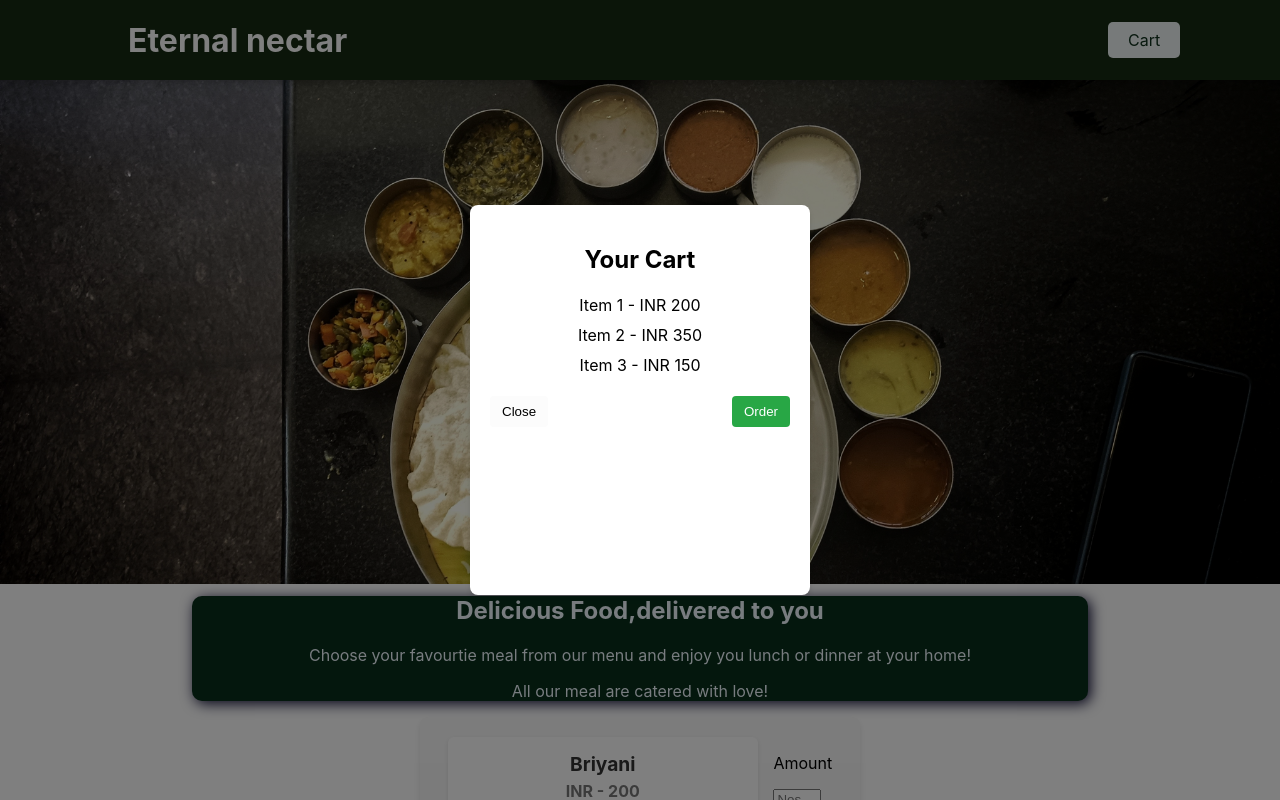
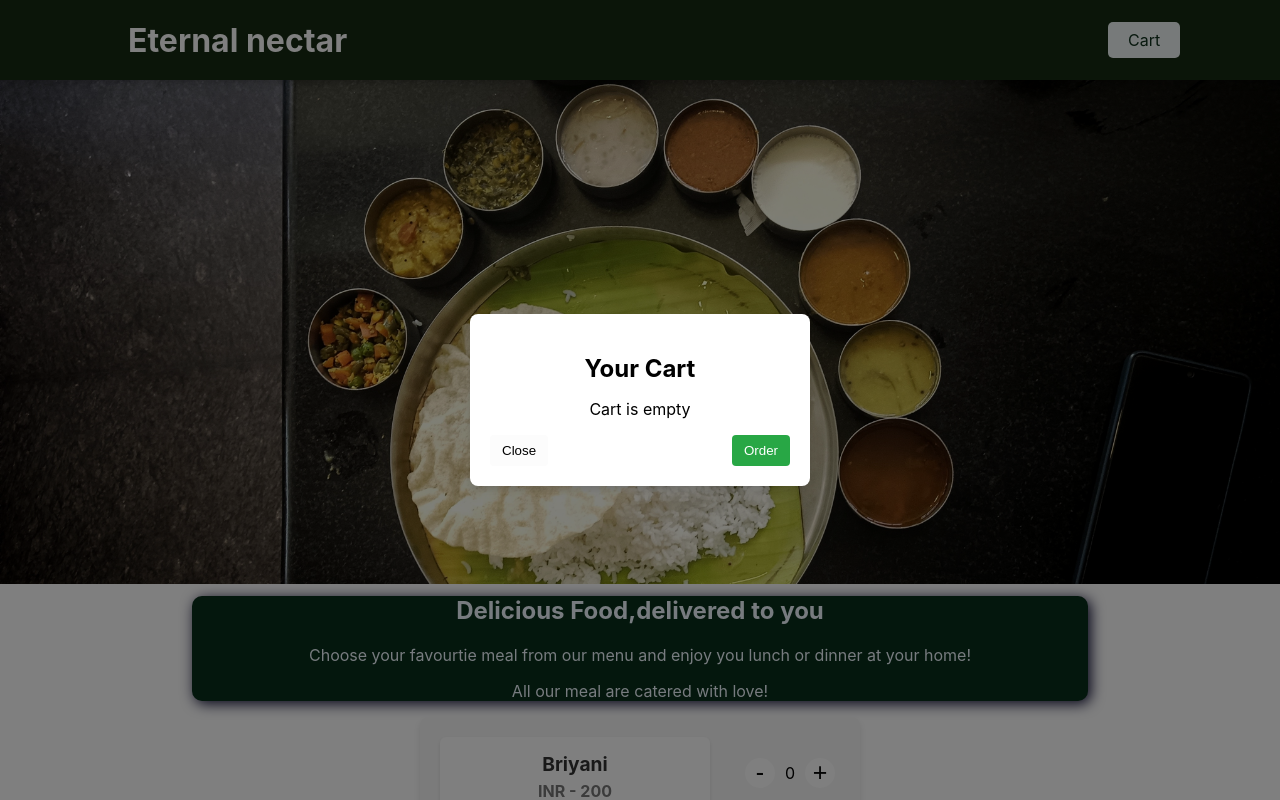
Before and after one commit to sabareesanrajkumar/restaurant-website, a React (Create React App) app in the folder restaurant-website/: page / in a window 1280 px wide. Both pictures are taken after a click on the button "Cart". Shown: the top 800 px of the page. Built offline with nearby package versions, Linux system fonts and the light colour scheme.

Commit message:
cart items rendering from user actions

```diff
--- a/restaurant-website/src/App.js
+++ b/restaurant-website/src/App.js
@@ -6,12 +6,48 @@ import Menu from './components/Menu/Menu';
 import Cart from './components/Cart/Cart';
 
 function App() {
+  const [cartItems, setCartItems] = useState([]);
+
+  const addToCart = (item) => {
+    setCartItems((prevCart) => {
+      const existingItem = prevCart.find(
+        (cartItem) => cartItem.title === item.title
+      );
+
+      if (existingItem) {
+        return prevCart.map((cartItem) =>
+          cartItem.title === item.title
+            ? { ...cartItem, quantity: cartItem.quantity + 1 }
+            : cartItem
+        );
+      } else {
+        return [...prevCart, { ...item, quantity: 1 }];
+      }
+    });
+  };
+
+  const removeFromCart = (item) => {
+    setCartItems((prevCart) => {
+      return prevCart
+        .map((cartItem) =>
+          cartItem.title === item.title
+            ? { ...cartItem, quantity: cartItem.quantity - 1 }
+            : cartItem
+        )
+        .filter((cartItem) => cartItem.quantity > 0);
+    });
+  };
+
   return (
     <div className="App">
       <Header />
-      <Cart />
+      <Cart cartItems={cartItems} />
       <Meals />
-      <Menu />
+      <Menu
+        addToCart={addToCart}
+        removeFromCart={removeFromCart}
+        cartItems={cartItems}
+      />
     </div>
   );
 }
--- a/restaurant-website/src/components/Cart/Cart.css
+++ b/restaurant-website/src/components/Cart/Cart.css
@@ -17,7 +17,6 @@
     border-radius: 8px;
     box-shadow: 0 4px 6px rgba(0, 0, 0, 0.1);
     width: 300px;
-    height: 350px;
     text-align: center;
   }
 
--- a/restaurant-website/src/components/Cart/Cart.jsx
+++ b/restaurant-website/src/components/Cart/Cart.jsx
@@ -3,7 +3,7 @@ import ReactDOM from 'react-dom';
 import './Cart.css';
 import eventEmitter from '../EventEmitter/EventEmitter';
 
-const Cart = () => {
+const Cart = ({ cartItems }) => {
   const [isOpen, setIsOpen] = useState(false);
 
   useEffect(() => {
@@ -21,11 +21,18 @@ const Cart = () => {
     <div className="cart-overlay">
       <div className="cart-modal">
         <h2>Your Cart</h2>
-        <ul>
-          <li>Item 1 - INR 200</li>
-          <li>Item 2 - INR 350</li>
-          <li>Item 3 - INR 150</li>
-        </ul>
+        {cartItems.length === 0 ? (
+          <p>Cart is empty</p>
+        ) : (
+          <ul>
+            {cartItems.map((item, index) => (
+              <li key={index}>
+                {item.title} - INR{item.price} x {item.quantity} = INR
+                {item.price * item.quantity}
+              </li>
+            ))}
+          </ul>
+        )}
         <div className="cart-actions">
           <button onClick={() => eventEmitter.emit('toggleCart')}>Close</button>
           <button>Order</button>
--- a/restaurant-website/src/components/Meals/MealItems/MealItemForm.css
+++ /dev/null
@@ -1,18 +0,0 @@
-.meals-form{
-    display: flex;
-    flex-direction: column;
-}
-
-.meals-form button{
-    all:unset;
-}
-
-.meals-form input{
- width:40px;
-}
-
-
-.meals-form button:hover{
-    color: rgb(15, 44, 26);
-    background-color: azure;
-}
--- a/restaurant-website/src/components/Meals/MealItems/MealItemForm.jsx
+++ /dev/null
@@ -1,16 +0,0 @@
-import React from 'react';
-import './MealItemForm.css';
-
-const mealItemForm = () => {
-  return (
-    <div>
-      <form className="meals-form">
-        <p>Amount</p>
-        <input placeholder="Nos." type="number" />
-        <button>Add</button>
-      </form>
-    </div>
-  );
-};
-
-export default mealItemForm;
--- /dev/null
+++ b/restaurant-website/src/components/Menu/MealItems/MealItemForm.css
@@ -0,0 +1,40 @@
+.meals-form{
+    margin-top: 10px;
+    display: flex;
+    width:100px;
+    display: flex;
+    align-items: center;
+    justify-content: space-around;
+}
+
+.meals-form button{
+  background-color: #ffffff;
+  color: rgb(9, 9, 9);
+  border: none;
+  border-radius: 50%;
+  width: 30px;
+  height: 30px;
+  font-size: 25px;
+  cursor: pointer;
+  transition: background-color 0.3s ease-in-out, transform 0.2s ease-in-out;
+  display: flex;
+  align-items: center;
+  justify-content: space-around;
+
+}
+
+.meals-form input{
+ width:40px;
+}
+
+
+.meals-form button:hover{
+    background-color: #bcbbbb;
+  transform: scale(1.1);
+}
+
+.menu-total{
+    display: flex;
+    gap:30px;
+
+}
--- /dev/null
+++ b/restaurant-website/src/components/Menu/MealItems/MealItemForm.jsx
@@ -0,0 +1,48 @@
+import React from 'react';
+import './MealItemForm.css';
+
+const mealItemForm = (props) => {
+  return (
+    <>
+      {props.items.map((item) => {
+        const cartItem = props.cartItems.find(
+          (cartItem) => cartItem.title === item.title
+        );
+        const quantity = cartItem ? cartItem.quantity : 0;
+        return (
+          <div className="menu-total" key={item.id}>
+            <div className="menu--item">
+              <h3>{item.title}</h3>
+              <h4>INR - {item.price}</h4>
+            </div>
+            <div>
+              <div>
+                <form className="meals-form">
+                  <button
+                    onClick={(event) => {
+                      event.preventDefault();
+                      props.removeFromCart(item);
+                    }}
+                  >
+                    -
+                  </button>
+                  <p>{quantity}</p>
+                  <button
+                    onClick={(event) => {
+                      event.preventDefault();
+                      props.addToCart(item);
+                    }}
+                  >
+                    +
+                  </button>
+                </form>
+              </div>
+            </div>
+          </div>
+        );
+      })}
+    </>
+  );
+};
+
+export default mealItemForm;
--- a/restaurant-website/src/components/Menu/Menu.jsx
+++ b/restaurant-website/src/components/Menu/Menu.jsx
@@ -1,28 +1,21 @@
-import React, { useState } from 'react';
+import React from 'react';
 import './Menu.css';
-import MealItemForm from '../Meals/MealItems/MealItemForm';
+import MealItemForm from './MealItems/MealItemForm';
 
-const Menu = () => {
-  const [items, setItems] = useState([
+const Menu = ({ addToCart, removeFromCart, cartItems }) => {
+  const items = [
     { id: 1, title: 'Briyani', price: 200 },
     { id: 2, title: 'Fried rice', price: 250 },
-    { id: 1, title: 'Meals', price: 130 },
-  ]);
+    { id: 3, title: 'Meals', price: 130 },
+  ];
   return (
     <div className="menu">
-      {items.map((item) => {
-        return (
-          <div className="menu-total">
-            <div className="menu--item">
-              <h3>{item.title}</h3>
-              <h4>INR - {item.price}</h4>
-            </div>
-            <div>
-              <MealItemForm />
-            </div>
-          </div>
-        );
-      })}
+      <MealItemForm
+        items={items}
+        addToCart={addToCart}
+        removeFromCart={removeFromCart}
+        cartItems={cartItems}
+      />
     </div>
   );
 };
```
Also changed, not shown: 1 other file (tests, documents, lock files or other folders).
